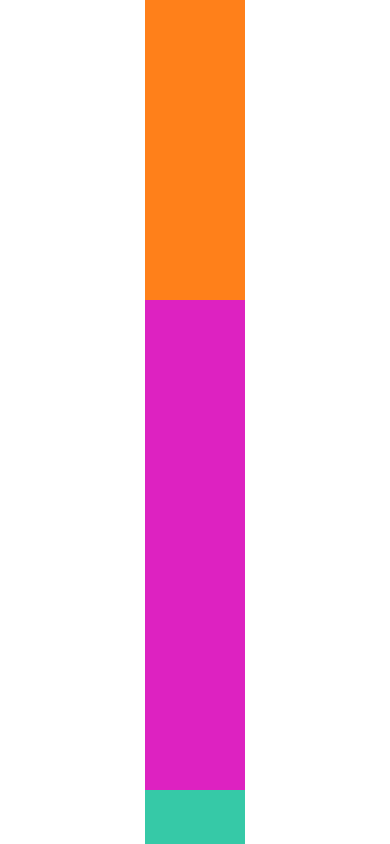
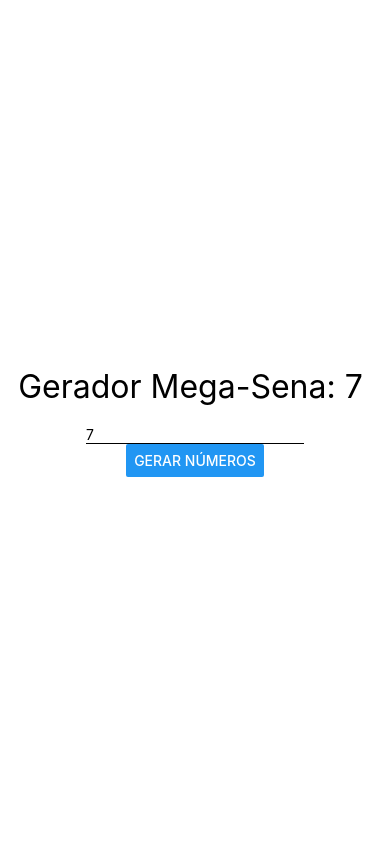
Before and after one commit to adrianoheissig/Exercicios-React-Native, a React Native app: screen / in a window 390 px wide. Built offline with nearby package versions, Linux system fonts and the light colour scheme.

Commit message:
Componente Mega Sena

```diff
--- a/src/App.js
+++ b/src/App.js
@@ -1,8 +1,9 @@
 import React from 'react';
 import {SafeAreaView, StyleSheet} from 'react-native';
 
-import FlexBoxV4 from './components/layout/FlexBoxV4';
+import Mega from './components/mega/Mega';
 
+// import FlexBoxV4 from './components/layout/FlexBoxV4';
 // import FlexBoxV3 from './components/layout/FlexBoxV3';
 // import FlexBoxV2 from './components/layout/FlexBoxV2';
 // import FlexBoxV1 from './components/layout/FlexBoxV1';
@@ -28,8 +29,9 @@
 const App = () => {
   return (
     <SafeAreaView style={style.App}>
+      <Mega qtdeNumeros={7} />
+      {/*
       <FlexBoxV4 />
-      {/*
       <FlexBoxV3 />
       <FlexBoxV2 />
       <FlexBoxV1 />
@@ -79,6 +81,6 @@
     flexGrow: 1,
     alignItems: 'center',
     justifyContent: 'center',
-    padding: 20
+    padding: 20,
   },
 });
--- /dev/null
+++ b/src/components/mega/Mega.js
@@ -0,0 +1,57 @@
+import React, {Component} from 'react';
+import {Button, StyleSheet, Text, TextInput} from 'react-native';
+
+import estilo from '../estilo';
+
+export default class Mega extends Component {
+  state = {
+    qtdeNumeros: this.props.qtdeNumeros,
+    numeros: [],
+  };
+
+  alterarQtdeNumeros = qtde => {
+    this.setState({qtdeNumeros: +qtde});
+  };
+
+  gerarNumeroNaoContido = nums => {
+    const novoNumero = parseInt(Math.random() * 60, 10) + 1;
+    return nums.includes(novoNumero)
+      ? this.gerarNumeroNaoContido(nums)
+      : novoNumero;
+  };
+
+  gerarNumeros = () => {
+    const numeros = Array(this.state.qtdeNumeros)
+      .fill()
+      .reduce(n => [...n, this.gerarNumeroNaoContido(n)], [])
+      .sort((a, b) => a - b);
+
+    this.setState({numeros});
+  };
+
+  render() {
+    return (
+      <>
+        <Text style={estilo.fontG}>
+          Gerador Mega-Sena: {this.state.qtdeNumeros}{' '}
+        </Text>
+        <TextInput
+          keyboardType="numeric"
+          style={style.Input}
+          placeholder="Digite a qtde de números"
+          value={this.state.qtdeNumeros}
+          onChangeText={this.alterarQtdeNumeros}
+        />
+        <Button title="Gerar Números" onPress={this.gerarNumeros} />
+        <Text style={estilo.fontM}>{this.state.numeros.join(',')}</Text>
+      </>
+    );
+  }
+}
+
+const style = StyleSheet.create({
+  Input: {
+    marginTop: 20,
+    borderBottomWidth: 1,
+  },
+});
```
